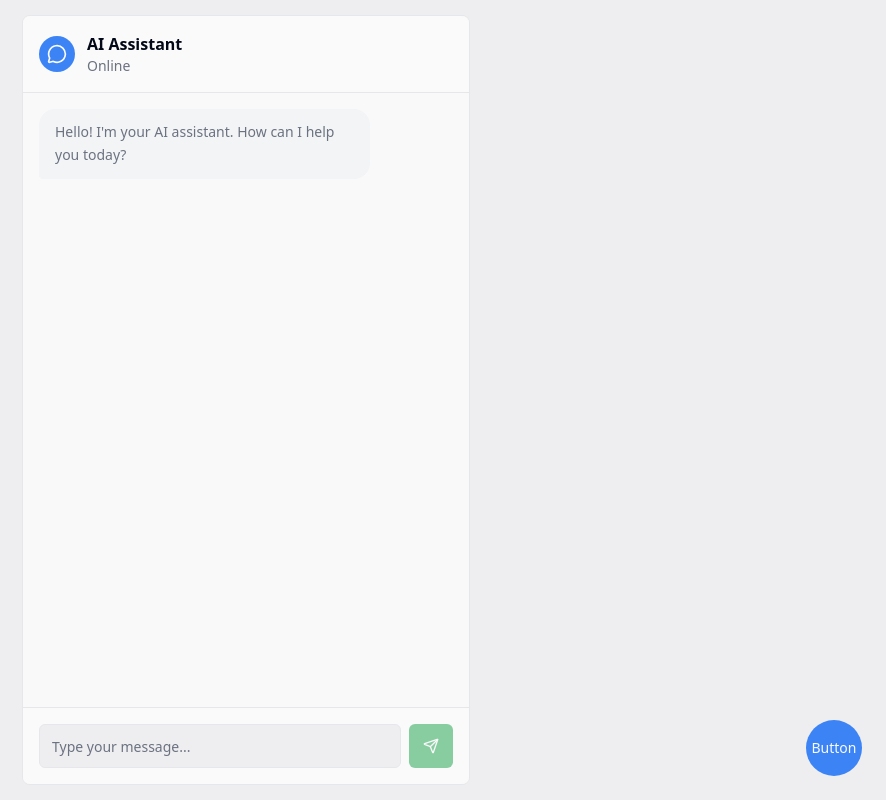
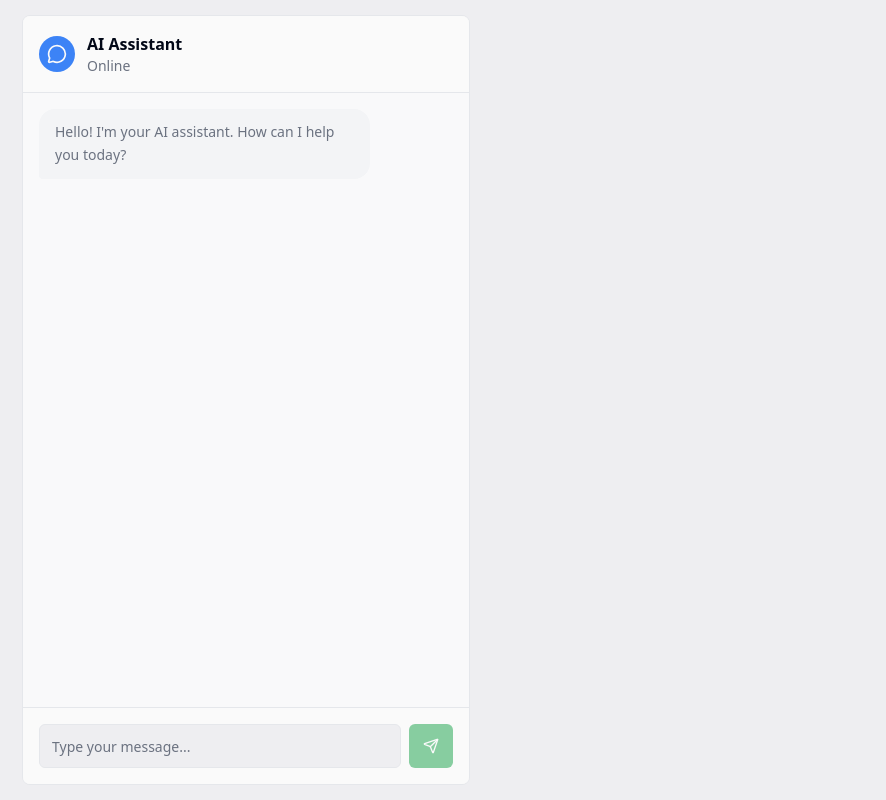
Before and after one commit to jaggerharness/chat-widget, a React (Vite) app: page / in a window 1280 px wide. Shown: the whole page, without its empty margins (394-1280 px from the left). Built offline with nearby package versions, Linux system fonts and the light colour scheme; the HTML template or start-up script is replaced by a standard one.

Commit message:
chore: clean up

```diff
--- a/src/components/ChatWidget.tsx
+++ b/src/components/ChatWidget.tsx
@@ -74,17 +74,6 @@ const ChatWidget = () => {
 
   return (
     <>
-      <div className="fixed bottom-6 right-6 z-50">
-        {!isQuizOpen && (
-          <Button
-            onClick={() => setIsQuizOpen(true)}
-            className="h-14 w-14 rounded-full bg-primary shadow-button hover:shadow-lg transition-all duration-300 hover:scale-110"
-            size="icon"
-          >
-            Button
-          </Button>
-        )}
-      </div>
       <div className="flex flex-col h-[calc(100dvh-32px)] max-w-md mx-auto bg-chat-background">
         {/* Header */}
         <div
```
